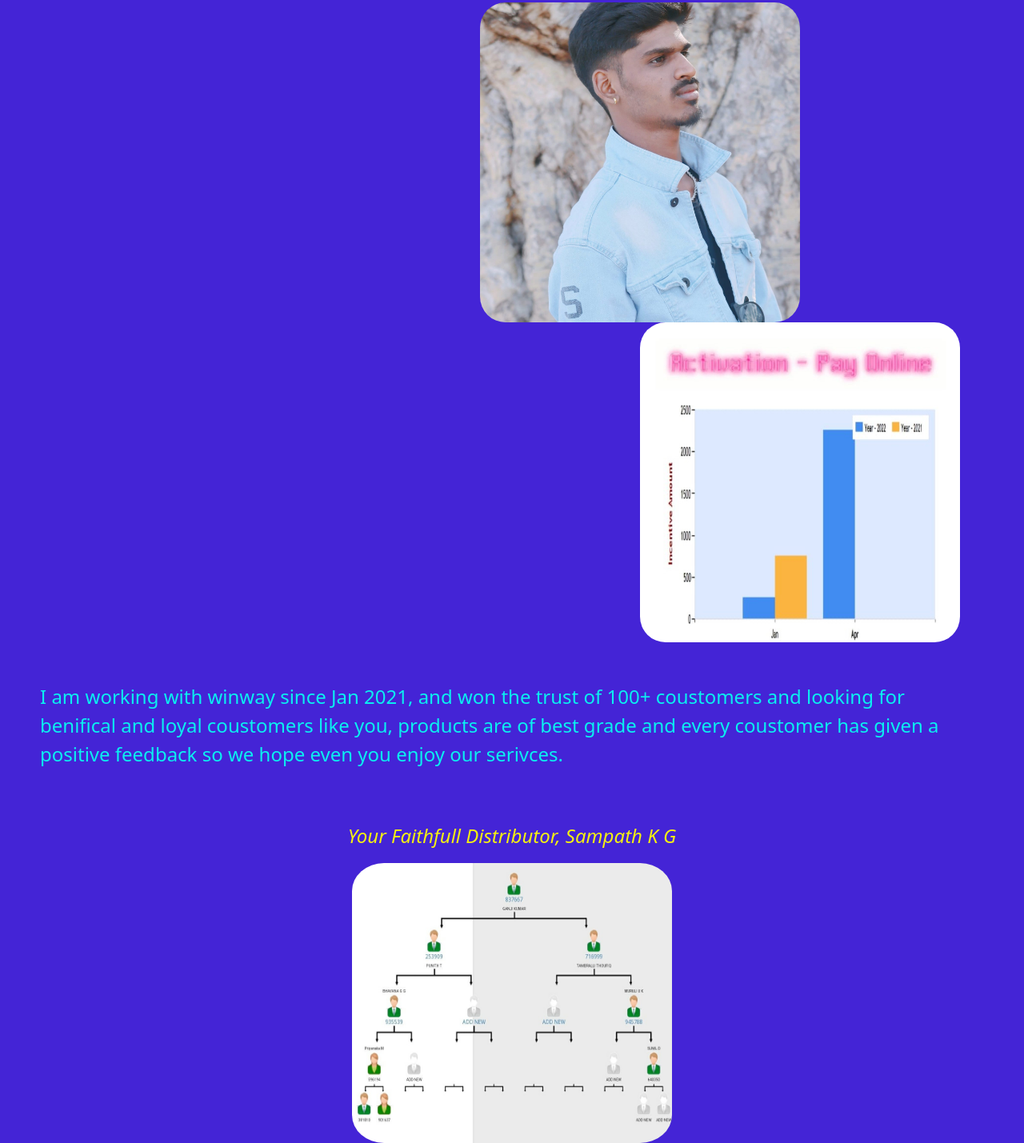
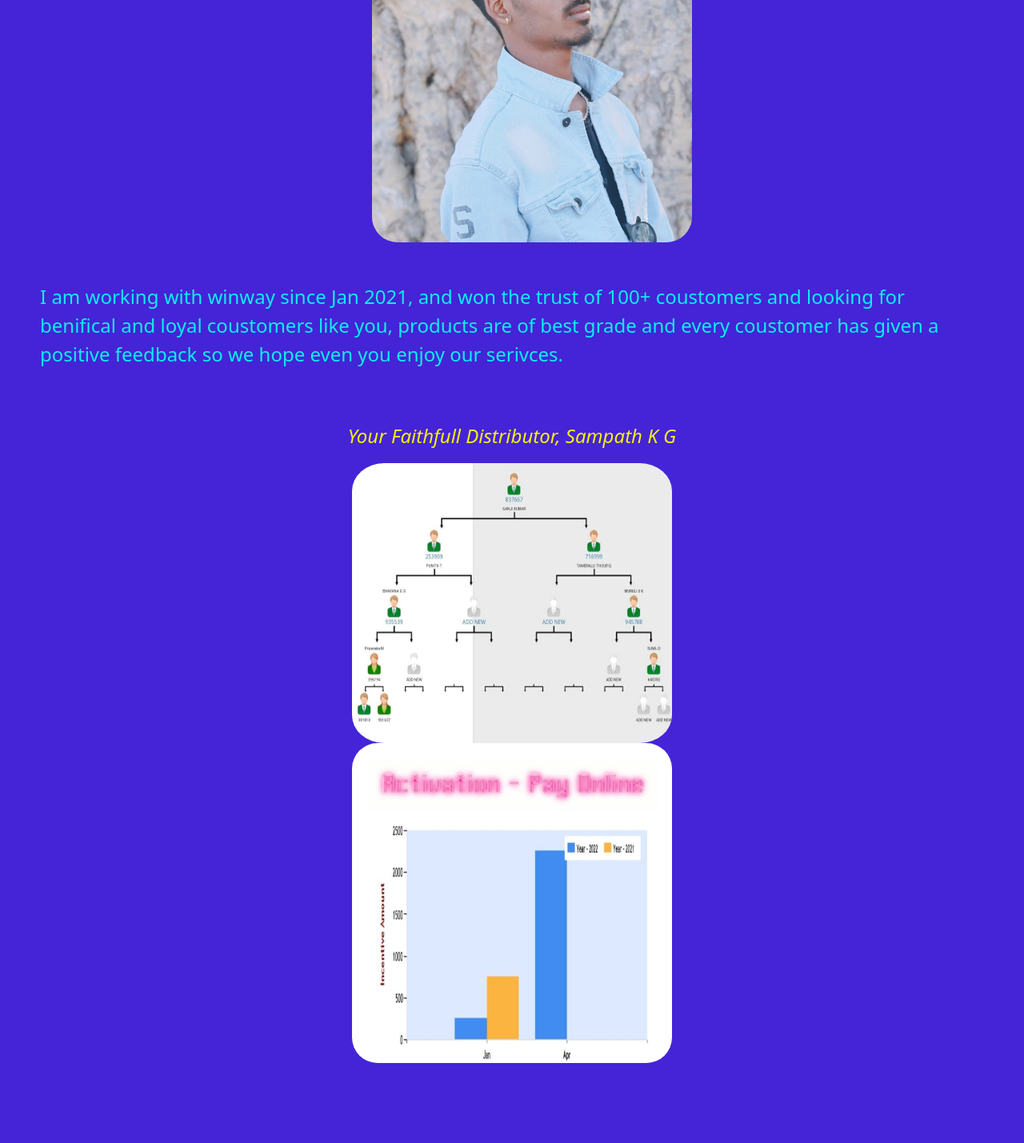
Before and after one commit to Yashas-Coder07/WinWay, a plain HTML site: page profile.html in a window 1280 px wide. Shown: the part 230-1659 px from the top of the page at 80% size. After the commit the page ends 1559 px from the top, so only its background shows below. Drawn offline with nearby package versions, Linux system fonts and the light colour scheme.

Commit message:
Update profile.html

```diff
--- a/profile.html
+++ b/profile.html
@@ -40,15 +40,15 @@
               </div>
             </div>
           </nav>
-          <div style="padding-left:550px;padding-top: 100px;">
+          <center>
           <h1 style="color:rgb(11, 240, 240);padding-left: 10px;">
             <b><u><i>SAMPATH KUMAR G</i></u></b>
           </h1>
               <div style="margin-top: 15px">
           <img width="400px" height="400px" style="border-radius: 8%;margin-left:50px" src="Sampath.jpeg"/>
-               <img width="400px" height="400px" style="border-radius: 8%;margin-left:250px"src="graph.jpeg" alt="">
+
               </div>
-        </div>
+        </center>
 
 
 
@@ -58,6 +58,8 @@ like you, products are of best grade and every coustomer has given a positive fe
 <center style="font-size: x-large;color: rgb(245, 241, 17);font-style:oblique;">Your Faithfull Distributor, Sampath K G</center>            </p>
         <center>
             <img style="border-radius: 10%;" width="400px" height="350px"src="People.png"/></center>
+        <center>
+         <img width="400px" height="400px" style="border-radius: 8%;"src="graph.jpeg" alt=""></center>
           <script src="https://cdn.jsdelivr.net/npm/bootstrap@5.1.3/dist/js/bootstrap.bundle.min.js" integrity="sha384-ka7Sk0Gln4gmtz2MlQnikT1wXgYsOg+OMhuP+IlRH9sENBO0LRn5q+8nbTov4+1p" crossorigin="anonymous"></script>
 </body>
 </html>
```
